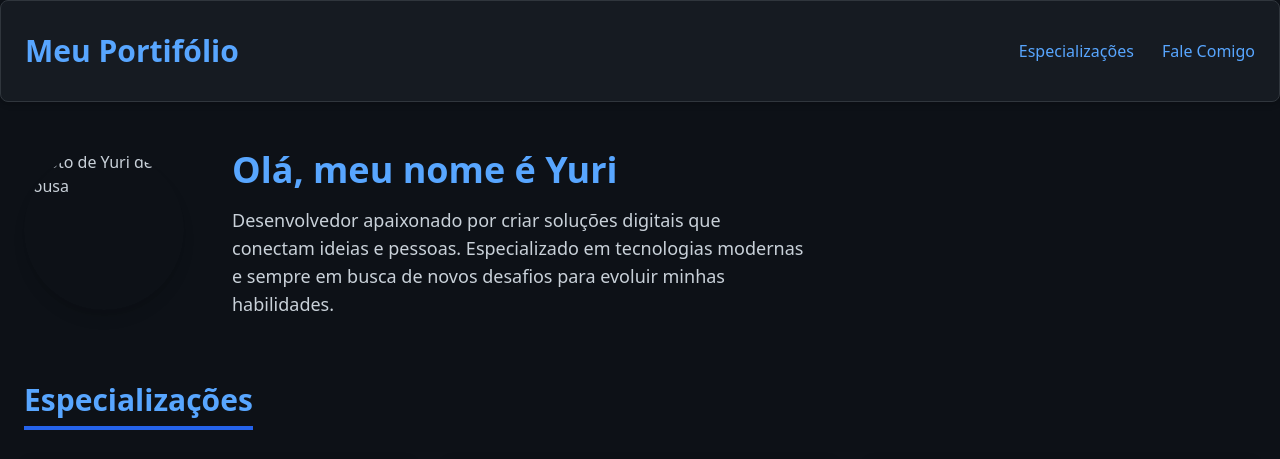
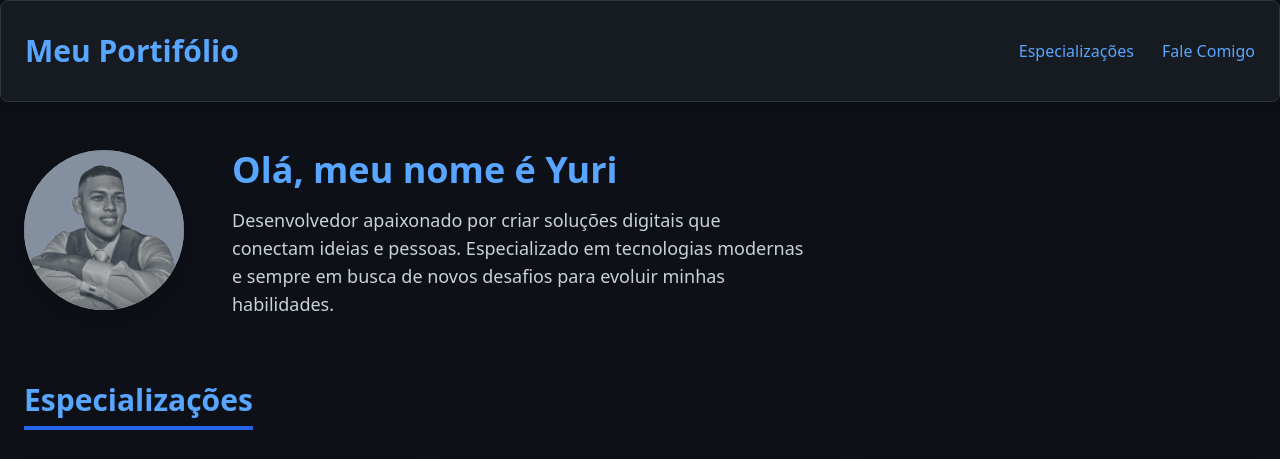
Before and after one commit to Yurihbo/Meu-Portifolio, a plain HTML site: page index.html in a window 1280 px wide. Shown: the top 459 px of the page. Drawn offline with nearby package versions, Linux system fonts and the light colour scheme.

Commit message:
Update index.html

```diff
--- a/index.html
+++ b/index.html
@@ -27,7 +27,7 @@
   <main class="container mx-auto px-6 py-12">
     <section class="flex flex-col md:flex-row items-center md:items-start mb-16">
       <div class="w-40 h-40 rounded-full overflow-hidden shadow-lg mb-6 md:mb-0 md:mr-12 flex-shrink-0">
-        <img src="images/perfil.jpeg" alt="Foto de Yuri de Sousa" class="w-full h-full object-cover" />
+        <img src="perfil.jpeg" alt="Foto de Yuri de Sousa" class="w-full h-full object-cover" />
       </div>
       <div>
         <h2 class="text-4xl font-extrabold mb-4 text-accent-tech">Olá, meu nome é Yuri</h2>
```
